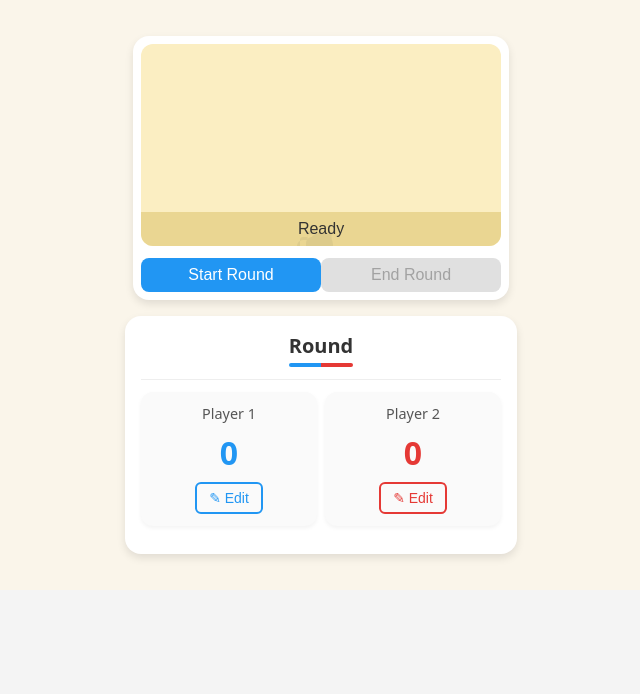
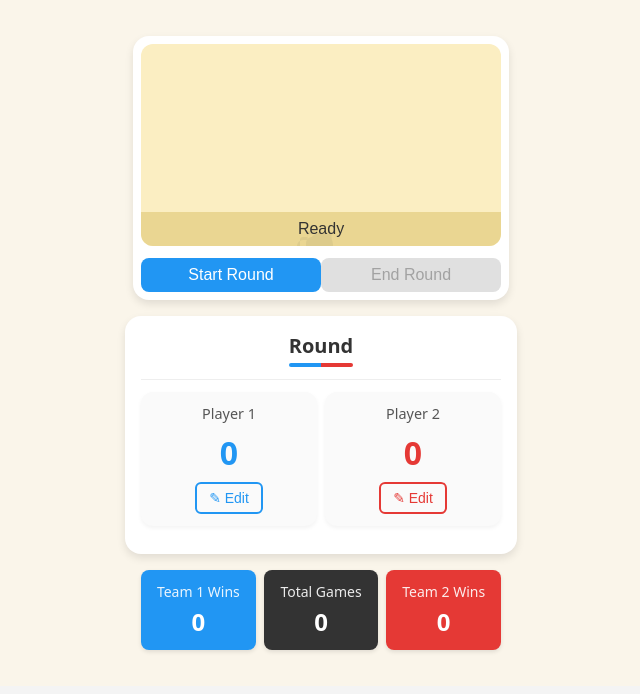
Before and after one commit to Zbray05/skunkworks-cornhole, a React (Create React App) app: page / in a window 1280 px wide. Shown: the top 694 px of the page, without its empty margins (319-959 px from the left). Built offline with nearby package versions, Linux system fonts and the light colour scheme; no server answers.

Commit message:
total game stats

```diff
--- a/src/components/CornholeApp.jsx
+++ b/src/components/CornholeApp.jsx
@@ -1,6 +1,7 @@
 import { useState } from "react";
 import VideoRoundRecorder from "./VideoRoundRecorder";
 import Scoreboard from "./Scoreboard";
+import GameStats from "./GameStats";
 
 export default function CornholeApp() {
   const [recordedBlobUrl, setRecordedBlobUrl] = useState(null);
@@ -12,6 +13,7 @@ export default function CornholeApp() {
         setRecordedBlobUrl={setRecordedBlobUrl}
       />
       <Scoreboard />
+      <GameStats/>
     </div>
   );
 }
--- /dev/null
+++ b/src/components/GameStats.jsx
@@ -0,0 +1,182 @@
+// src/components/GameStats.jsx
+
+import React, { useEffect, useRef, useState } from 'react';
+
+/**
+ * Read an integer from localStorage[key], or return 0 if missing/invalid.
+ */
+function readCountFromStorage(key) {
+  try {
+    const raw = localStorage.getItem(key);
+    const parsed = parseInt(raw, 10);
+    return isNaN(parsed) ? 0 : parsed;
+  } catch {
+    return 0;
+  }
+}
+
+/**
+ * Write an integer value to localStorage[key].
+ */
+function writeCountToStorage(key, value) {
+  try {
+    localStorage.setItem(key, String(value));
+  } catch {
+    // ignore if localStorage is unavailable
+  }
+}
+
+/**
+ * GameStats component
+ *
+ * Props:
+ *   - gameNumber (number):  The index of the current game (1, 2, 3, …).
+ *       Whenever this prop increments compared to the last processed value,
+ *       GameStats will count the previous game as “completed.”
+ *
+ *   - gameWinner ("team1" | "team2" | "tie"):
+ *       Who won that completed game. If "tie", only totalGames increments.
+ *
+ * Usage:
+ *   <GameStats
+ *     gameNumber={currentGameNumber}
+ *     gameWinner={currentGameWinner}
+ *   />
+ *
+ * Under the hood:
+ *   • On mount: reads three keys from localStorage:
+ *       "totalGames", "team1Wins", "team2Wins" (defaults to 0 if missing).
+ *   • Stores them in React state: totalGames, team1Wins, team2Wins.
+ *   • Keeps a ref prevGameRef to know which gameNumber was last handled.
+ *   • In a useEffect watching [gameNumber, gameWinner, totalGames, team1Wins, team2Wins]:
+ *       – If gameNumber > prevGameRef.current, it:
+ *           1. totalGames += 1  → persist & setState
+ *           2. If gameWinner === "team1", team1Wins += 1;
+ *              if gameWinner === "team2", team2Wins += 1;
+ *              if "tie", skip team increments.
+ *           3. Update prevGameRef.current = gameNumber
+ *
+ *   • Renders three colored boxes:
+ *       • Total Games (black background)
+ *       • Team 1 Wins (blue background)
+ *       • Team 2 Wins (red background)
+ */
+export default function GameStats({ gameNumber, gameWinner }) {
+  const [totalGames, setTotalGames] = useState(0);
+  const [team1Wins, setTeam1Wins] = useState(0);
+  const [team2Wins, setTeam2Wins] = useState(0);
+
+  // Track the last “gameNumber” we handled
+  const prevGameRef = useRef(gameNumber);
+
+  // On mount: initialize from localStorage
+  useEffect(() => {
+    const storedTotal = readCountFromStorage('totalGames');
+    const storedTeam1 = readCountFromStorage('team1Wins');
+    const storedTeam2 = readCountFromStorage('team2Wins');
+
+    setTotalGames(storedTotal);
+    setTeam1Wins(storedTeam1);
+    setTeam2Wins(storedTeam2);
+
+    prevGameRef.current = gameNumber;
+  }, []); // run only once
+
+  // When gameNumber increments, update counts
+  useEffect(() => {
+    if (gameNumber > prevGameRef.current) {
+      // 1) Increment total games
+      const newTotal = totalGames + 1;
+      setTotalGames(newTotal);
+      writeCountToStorage('totalGames', newTotal);
+
+      // 2) Increment the appropriate team win count
+      if (gameWinner === 'team1') {
+        const newTeam1 = team1Wins + 1;
+        setTeam1Wins(newTeam1);
+        writeCountToStorage('team1Wins', newTeam1);
+      } else if (gameWinner === 'team2') {
+        const newTeam2 = team2Wins + 1;
+        setTeam2Wins(newTeam2);
+        writeCountToStorage('team2Wins', newTeam2);
+      }
+      // If gameWinner === 'tie', we only increment totalGames.
+
+      // 3) Mark this gameNumber as processed
+      prevGameRef.current = gameNumber;
+    }
+    // We include all state values in dependencies so the UI stays in sync.
+  }, [gameNumber, gameWinner, totalGames, team1Wins, team2Wins]);
+
+  // -------------------------------------------------------------------
+  // Inline styles for the three statistic boxes:
+  // -------------------------------------------------------------------
+  const containerStyle = {
+    maxWidth: '360px',
+    margin: '1rem auto',
+    display: 'flex',
+    gap: '0.5rem',
+    fontFamily:
+      'system-ui, -apple-system, BlinkMacSystemFont, "Segoe UI", Roboto, sans-serif',
+  };
+
+  const boxBaseStyle = {
+    flex: '1 1 0',
+    borderRadius: '8px',
+    padding: '0.75rem',
+    textAlign: 'center',
+    color: '#ffffff',
+    boxShadow: '0 2px 4px rgba(0,0,0,0.1)',
+  };
+
+  const totalGamesStyle = {
+    ...boxBaseStyle,
+    backgroundColor: '#333333', // black
+  };
+
+  const team1Style = {
+    ...boxBaseStyle,
+    backgroundColor: '#2196F3', // blue
+  };
+
+  const team2Style = {
+    ...boxBaseStyle,
+    backgroundColor: '#E53935', // red
+  };
+
+  const labelStyle = {
+    fontSize: '0.875rem',
+    marginBottom: '0.25rem',
+    opacity: 0.9,
+  };
+
+  const numberStyle = {
+    fontSize: '1.5rem',
+    fontWeight: 600,
+  };
+
+  return (
+
+    <div style={containerStyle}>
+
+      {/* Team 1 Wins */}
+      <div style={team1Style}>
+        <div style={labelStyle}>Team 1 Wins</div>
+        <div style={numberStyle}>{team1Wins}</div>
+      </div>
+
+      {/* Total Games */}
+      <div style={totalGamesStyle}>
+        <div style={labelStyle}>Total Games</div>
+        <div style={numberStyle}>{totalGames}</div>
+      </div>
+
+
+      {/* Team 2 Wins */}
+      <div style={team2Style}>
+        <div style={labelStyle}>Team 2 Wins</div>
+        <div style={numberStyle}>{team2Wins}</div>
+      </div>
+    </div>
+  );
+}
```
